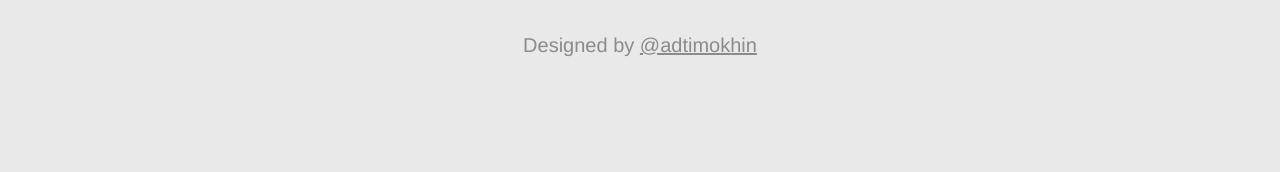
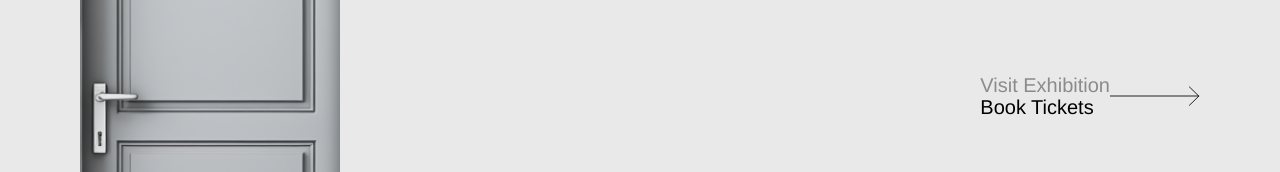
Before and after one commit to adtimokhin/harmony_in_chaos_website, a Next.js app: page / in a window 1280 px wide. Shown: the part 1950-2122 px from the top of the page. Before the commit the page ends 2052 px from the top, so only its background shows below. Built offline with nearby package versions, Linux system fonts and the light colour scheme; a web font is replaced by a local one.

Commit message:
Added Buy Tickets Section for the large screens

```diff
--- a/app/page.js
+++ b/app/page.js
@@ -75,6 +75,16 @@ export default function Home() {
           <img src="/white_statue.png" alt="Silent Dialogues Painting" className="fill"/>
         </div>
        </section>
+
+
+       {/* Buy Tickets Section */}
+       <section className="w-full h-fit flex flex-row justify-between">
+       <Image src="/door.png" alt="door" className="shadow-inner" width={260} height={596} />
+       <div className="self-center items-center">
+       <InTextButton mainText={"Visit Exhibition"} subText={"Book Tickets"}/>
+      </div>
+      </section>
+
     </div>
   );
 }
--- a/components/InTextButton.jsx
+++ b/components/InTextButton.jsx
@@ -3,7 +3,7 @@ import React from 'react';
 
 const InTextButton = ({mainText, subText}) => {
     return (
-        <div className='flex flex-row justify-between hover:cursor-pointer'>
+        <div className='flex flex-row justify-between hover:cursor-pointer h-fit'>
             <div className='-space-y-2'>
                 <p className='secondary-title-decoration-text'>{mainText}</p>
                 <p className='secondary-title-text'>{subText}</p>
```
